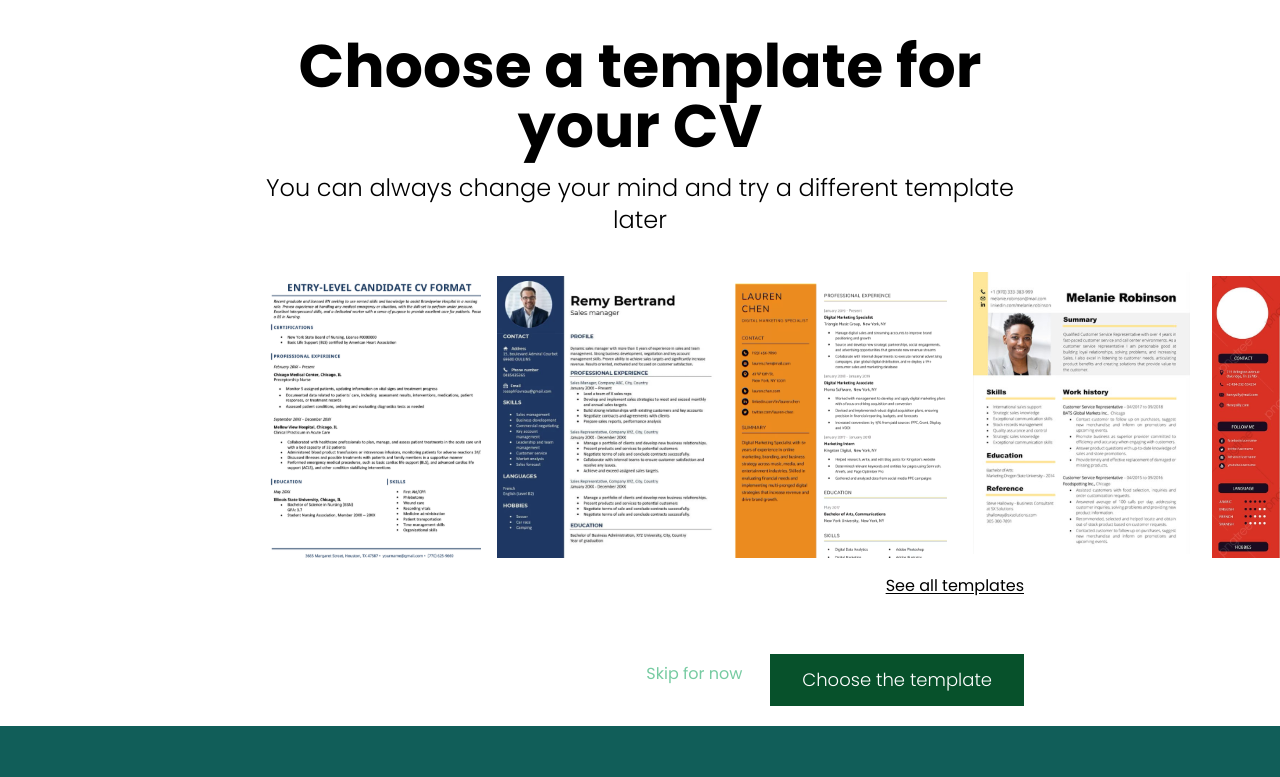
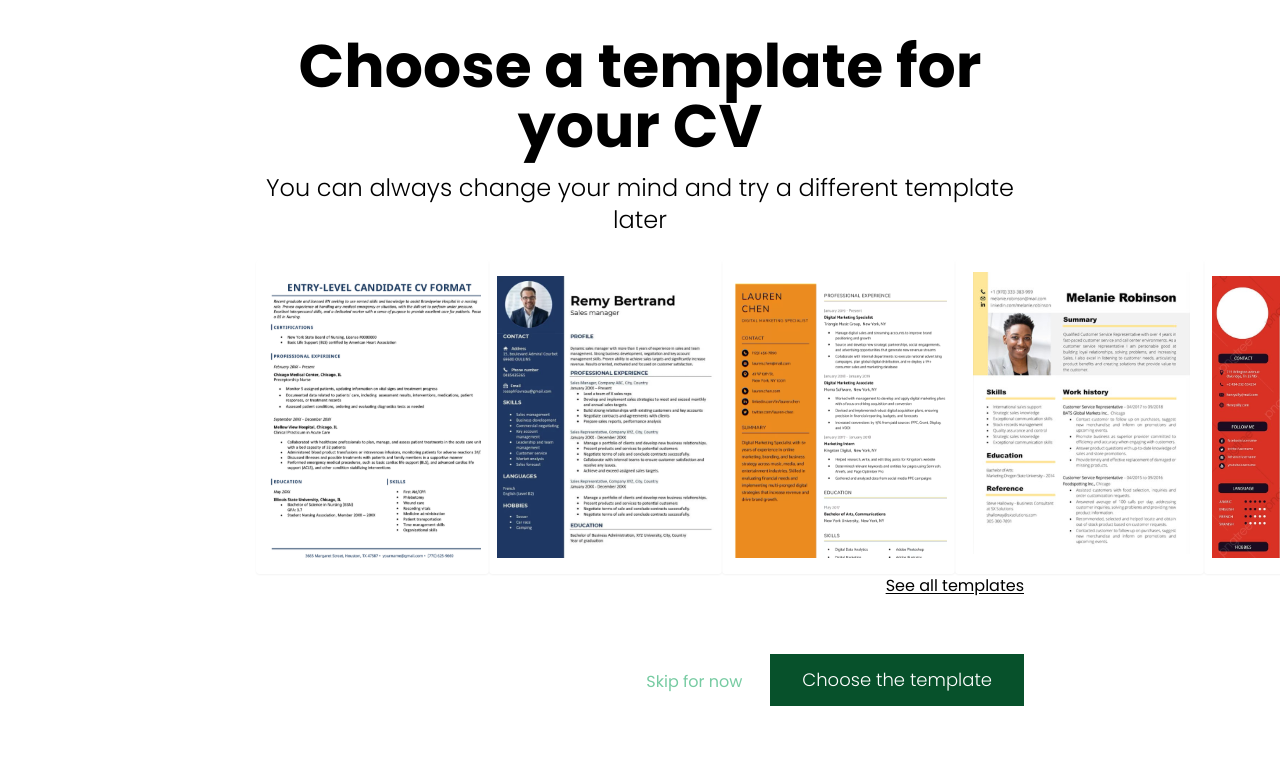
Before and after one commit to onuorachidimma/cv_maker, a React (Vite) app: page /templates in a window 1280 px wide. Shown: the top 777 px of the page. Built offline with nearby package versions, Linux system fonts and the light colour scheme; a web font is replaced by a local one.

Commit message:
add box-shadow to the images

```diff
--- a/src/pages/templateSelector.jsx
+++ b/src/pages/templateSelector.jsx
@@ -20,8 +20,10 @@ function TemplateSelector() {
 
   // Step 3: Conditionally apply styles
   const getImageClasses = (templateId) => {
-    return `cursor-pointer p-2 ${
-      selectedTemplate === templateId ? "border-4 border-blue-500" : ""
+    return `cursor-pointer p-2 rounded transition-shadow duration-300 ${
+      selectedTemplate === templateId
+        ? "shadow-2xl" // More obvious shadow when selected
+        : "shadow-sm hover:shadow-md" // Subtle shadow by default, with hover effect
     }`;
   };
 
@@ -74,6 +76,7 @@ function TemplateSelector() {
               onClick={() => handleTemplateClick("template5")}
             />
           </div>
+
           <Link
             to="/templates"
             className=" underline underline-offset-2 cursor-pointer text-right pb-9"
@@ -83,8 +86,8 @@ function TemplateSelector() {
         </div>
 
         <div className="flex justify-end gap-7">
-          <p className="text-customLighterGreen py-2 my-5">Skip for now</p>
-          <button className="text-white bg-customDeepGreen font-light py-3 px-8 my-5 text-lg">
+          <p className="text-customLighterGreen py-2 mt-7">Skip for now</p>
+          <button className="text-white bg-customDeepGreen font-light mb-24 py-3 px-8 mt-5 text-lg">
             Choose the template
           </button>
         </div>
```
